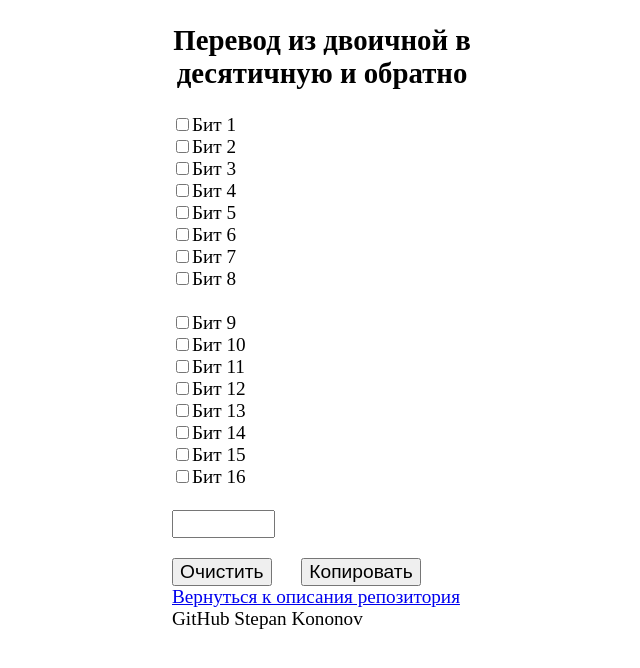
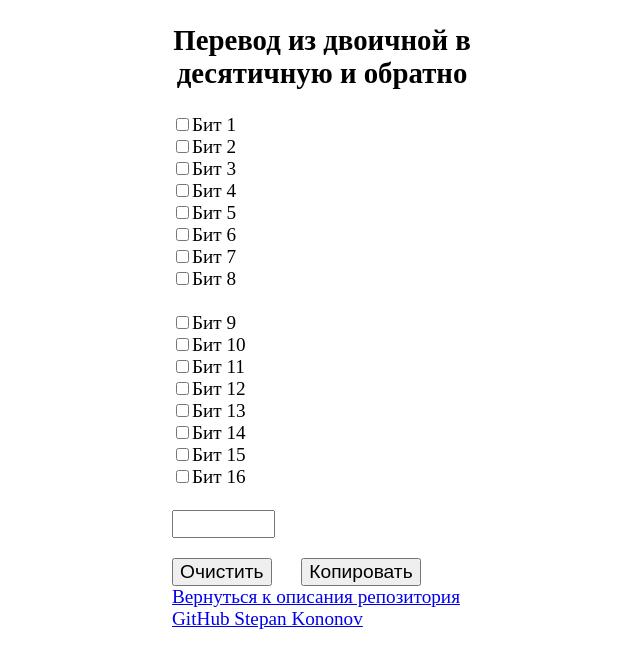
Before and after one commit to stepan-ko/converter-bool-dec, a plain HTML site: page index.html in a window 1280 px wide. Shown: the whole page, without its empty margins (318-958 px from the left). Drawn offline with Linux system fonts and the light colour scheme.

Commit message:
ссылка на профиль

```diff
--- a/index.html
+++ b/index.html
@@ -79,7 +79,7 @@
 
         <a href="https://github.com/stepan-ko/converter-bool-dec">Вернуться к описания репозитория</a>
         <br>
-        <a href="https://github.com/stepan-ko/"></a>GitHub Stepan Kononov</a>
+        <a href="https://github.com/stepan-ko/">GitHub Stepan Kononov</a>
 
     </div>
 
```
